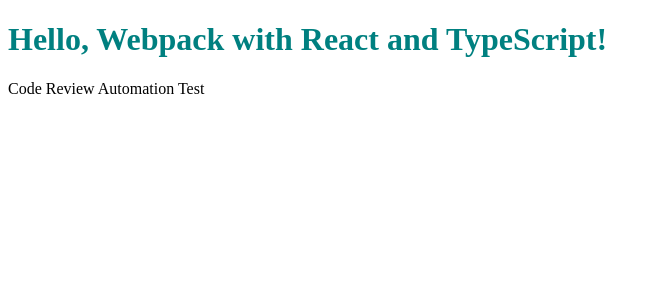
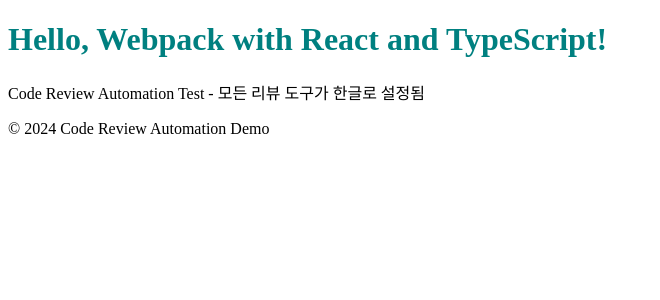
Before and after one commit to 71summernight/webpack-tutorial, a React app: page / in a window 1280 px wide. Shown: the top 300 px of the page, without its empty margins (0-660 px from the left). Built offline with nearby package versions, Linux system fonts and the light colour scheme.

Commit message:
Update: 코드리뷰 받기용 App 컴포넌트 개선 (세부 기능 추가)

```diff
--- a/src/App.tsx
+++ b/src/App.tsx
@@ -1,3 +1,4 @@
+import React from 'react';
 import './styles.css';
 
 interface Welcome {
@@ -5,18 +6,33 @@
   subtitle: string;
 }
 
-function App() {
+interface AppProps {
+  darkMode?: boolean;
+}
+
+const WelcomeComponent: React.FC<Welcome> = ({ title, subtitle }) => (
+  <div className="welcome-container">
+    <h1>{title}</h1>
+    <p>{subtitle}</p>
+  </div>
+);
+
+const App: React.FC<AppProps> = ({ darkMode = false }) => {
   const welcomeData: Welcome = {
     title: 'Hello, Webpack with React and TypeScript!',
-    subtitle: 'Code Review Automation Test',
+    subtitle: 'Code Review Automation Test - 모든 리뷰 도구가 한글로 설정됨',
   };
 
+  const appClassName = darkMode ? 'app-dark' : 'app-light';
+
   return (
-    <div>
-      <h1>{welcomeData.title}</h1>
-      <p>{welcomeData.subtitle}</p>
+    <div className={appClassName}>
+      <WelcomeComponent {...welcomeData} />
+      <footer>
+        <p>© 2024 Code Review Automation Demo</p>
+      </footer>
     </div>
   );
-}
+};
 
 export default App;
```
